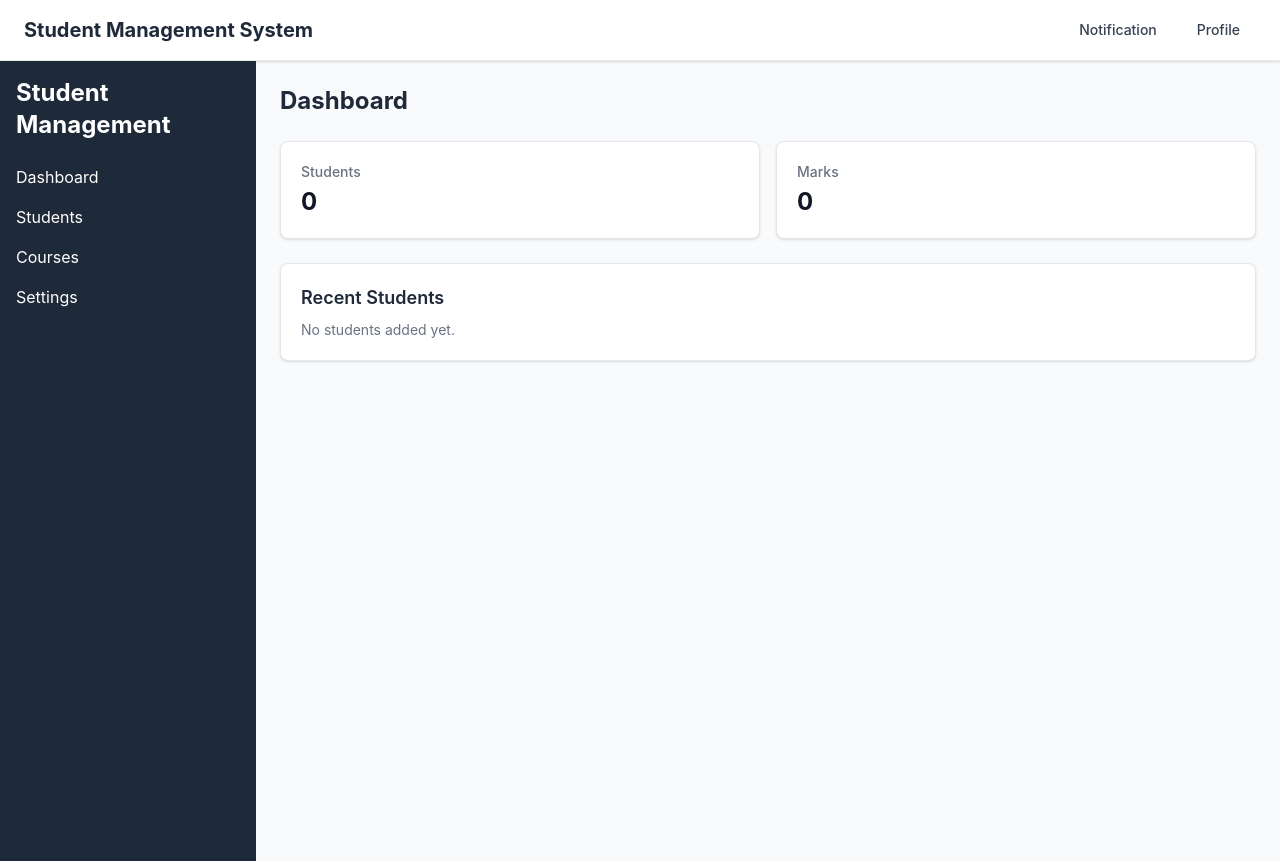
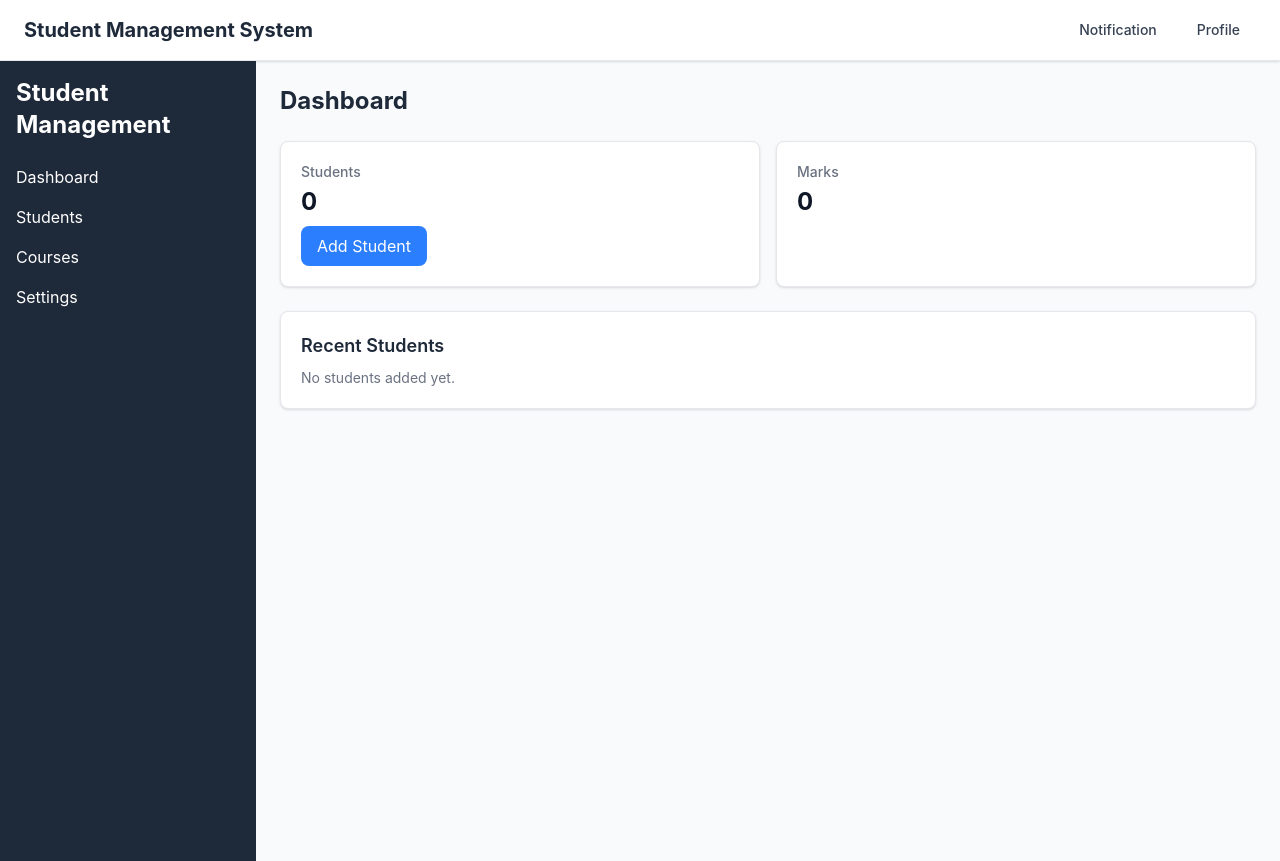
Before and after one commit to omkarraskar9192/React_Practices_Project, a React (Vite) app in the folder 01StudentMangementSystem/: page / in a window 1280 px wide. Built offline with nearby package versions, Linux system fonts and the light colour scheme.

Commit message:
small changes

```diff
--- a/01StudentMangementSystem/src/main.jsx
+++ b/01StudentMangementSystem/src/main.jsx
@@ -10,6 +10,5 @@ createRoot(document.getElementById('root')).render(
     <Provider store={store}>
       <App />
     </Provider>
-
   </StrictMode>,
 )
--- a/01StudentMangementSystem/src/pages/Dashboard.jsx
+++ b/01StudentMangementSystem/src/pages/Dashboard.jsx
@@ -1,9 +1,12 @@
 import React, { useState } from 'react'
 import { Navbar, Sidebar } from '../components'
+import { useSelector , useDispatch} from 'react-redux';
 
 function Dashboard() {
-  const [students, setStudents] = useState(0)
+
   const [marks, setMarks] = useState(0)
+  const dispatch = useDispatch();
+  const studentsList = useSelector((state) => state.students.students);
 
   return (
     <div className="min-h-screen bg-gray-50">
@@ -19,7 +22,13 @@ function Dashboard() {
           <div className="grid grid-cols-1 sm:grid-cols-2 gap-4">
             <div className="bg-white p-5 rounded-lg border border-gray-200 shadow-sm">
               <p className="text-sm font-medium text-gray-500">Students</p>
-              <p className="text-2xl font-bold text-gray-900 mt-1">{students}</p>
+              <p className="text-2xl font-bold text-gray-900 mt-1">{studentsList.length}</p>
+              <button
+                className="mt-2 px-4 py-2 bg-blue-500 text-white rounded-lg hover:bg-blue-600 transition-colors"
+                onClick={() => dispatch({ type: 'students/addStudent', payload: { name: 'New Student' } })}
+              >
+                Add Student
+              </button>
             </div>
 
             <div className="bg-white p-5 rounded-lg border border-gray-200 shadow-sm">
--- a/01StudentMangementSystem/src/pages/Students.jsx
+++ b/01StudentMangementSystem/src/pages/Students.jsx
@@ -0,0 +1,16 @@
+import React from 'react'
+import { useSelector } from 'react-redux';
+
+
+function Students() {
+
+    const students = useSelector((state)=>state.students.students)
+  return (
+    <div>
+
+
+    </div>
+  )
+}
+
+export default Students
```
